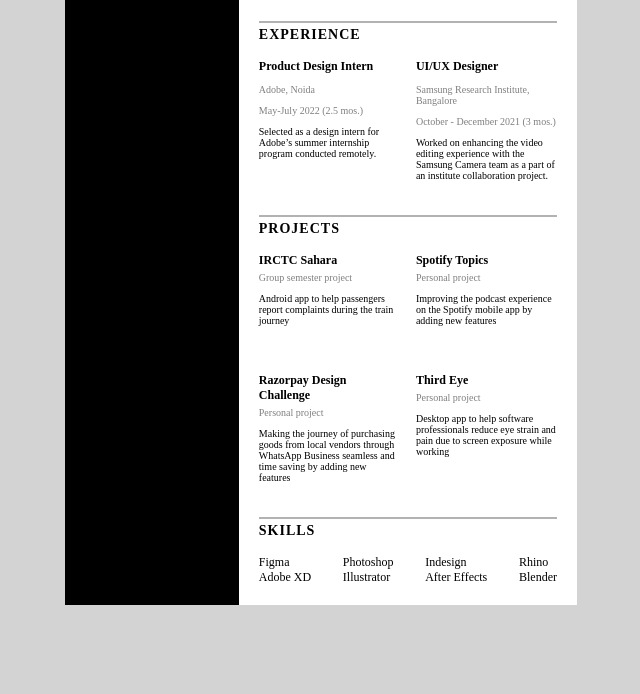
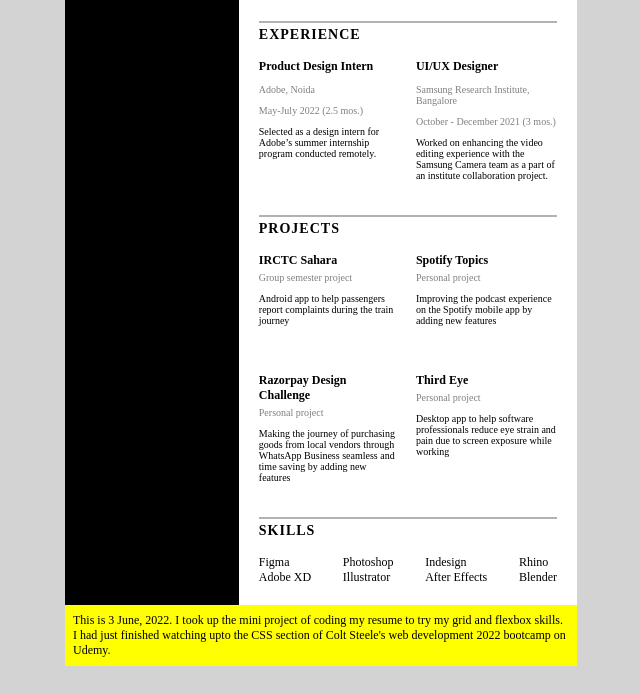
Before and after one commit to sketchypuff/resume-coded, a plain HTML site: page index.html in a window 1280 px wide. Shown: the part 360-1054 px from the top of the page, without its empty margins (319-959 px from the left). Before the commit the page ends 993 px from the top, so only its background shows below. Drawn offline with Linux system fonts and the light colour scheme.

Commit message:
Added footer notes
Planning to host this on github pages, added a footer note for context.

```diff
--- a/index.html
+++ b/index.html
@@ -161,6 +161,16 @@
 
             </div>
 
+
+        </div>
+    </section>
+    <section>
+        <div>
+            <p class=" footer-notes">
+                This is 3 June, 2022. I took up the mini project of coding my resume to try my grid and flexbox skills.
+                I had just finished watching upto the CSS section of Colt Steele's web development 2022 bootcamp on
+                Udemy.
+            </p>
         </div>
     </section>
 
--- a/style.css
+++ b/style.css
@@ -152,3 +152,10 @@ hr {
     margin-top: 0px;
     margin-bottom: 0px;
 }
+
+.footer-notes {
+    font-size: 12px;
+    background: yellow;
+    margin: 0;
+    padding: 8px;
+}
```
